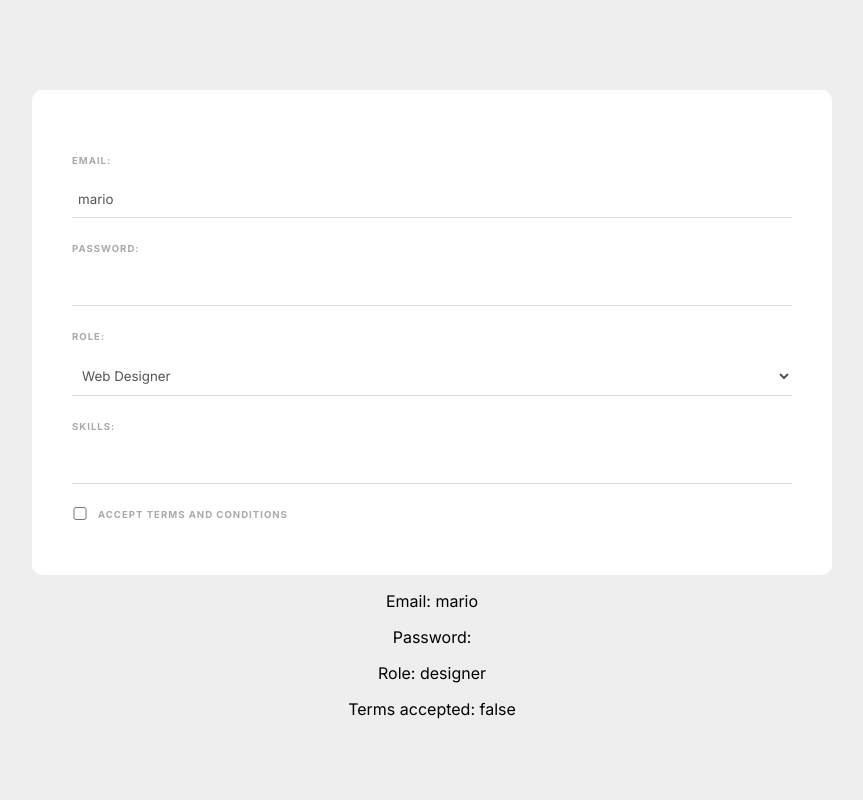
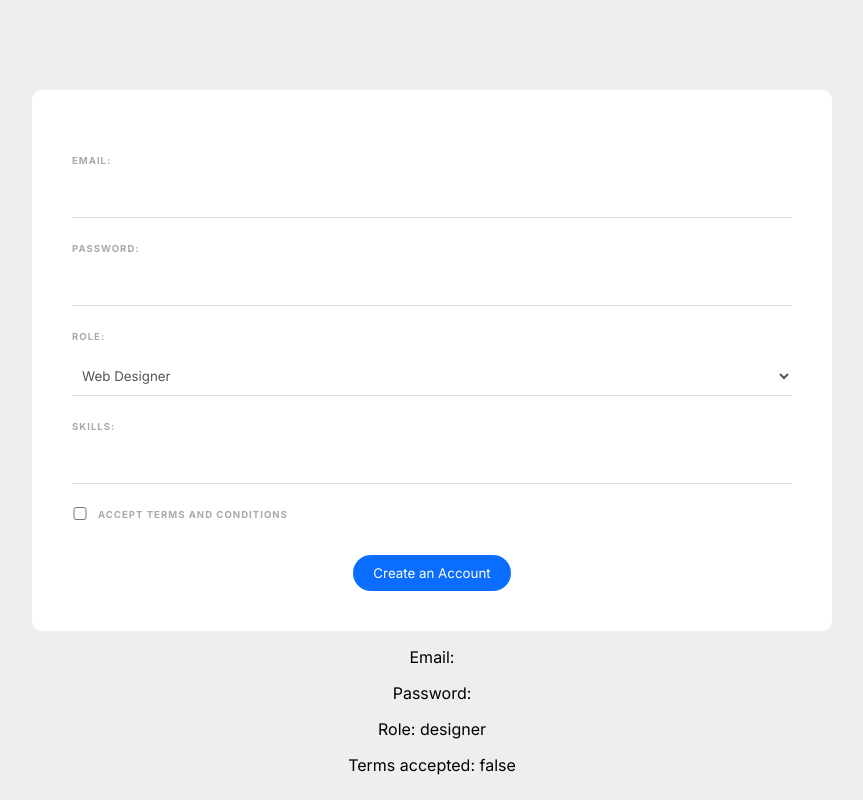
Before and after one commit to WaltsonZh/VueTutorial, a Vue app in the folder WebForm/: page / in a window 1280 px wide. Shown: the whole page, without its empty margins (208-1071 px from the left). Built offline with nearby package versions, Linux system fonts and the light colour scheme.

Commit message:
lesson 7: submit form

```diff
--- a/WebForm/src/components/SignupForm.vue
+++ b/WebForm/src/components/SignupForm.vue
@@ -1,10 +1,11 @@
 <template>
-  <form>
+  <form @submit.prevent="handleSubmit">
     <label>Email:</label>
     <input type="email" required v-model="email" />
 
     <label>Password:</label>
     <input type="password" required v-model="password" />
+    <div v-if="passwordError" class="error">{{ passwordError }}</div>
 
     <label>Role:</label>
     <select v-model="role">
@@ -22,6 +23,10 @@
       <input type="checkbox" required v-model="terms" />
       <label>Accept terms and conditions</label>
     </div>
+
+    <div class="submit">
+      <button>Create an Account</button>
+    </div>
   </form>
 
   <p>Email: {{ email }}</p>
@@ -34,12 +39,13 @@
   export default {
     data() {
       return {
-        email: 'mario',
+        email: '',
         password: '',
         role: 'designer',
         terms: false,
         tempSkill: '',
         skills: [],
+        passwordError: '',
       }
     },
     methods: {
@@ -53,7 +59,18 @@
       },
       removeSkill(e) {
         this.skills = this.skills.filter((skill) => skill !== e.target.textContent)
-      }
+      },
+      handleSubmit() {
+        this.passwordError = this.password.length > 5 ? '' : 'Password must be at least 6 chars long'
+
+        if (!this.passwordError) {
+          console.log('email: ', this.email)
+          console.log('password: ', this.password)
+          console.log('role: ', this.role)
+          console.log('skills: ', this.skills)
+          console.log('terms.accepted: ', this.terms)
+        }
+      },
     },
   }
 </script>
@@ -108,4 +125,20 @@
     color: #777;
     cursor: pointer;
   }
+  button {
+    background: #0b6dff;
+    padding: 10px 20px;
+    margin-top: 20px;
+    color: white;
+    border-radius: 20px;
+    cursor: pointer;
+  }
+  .submit {
+    text-align: center;
+  }
+  .error {
+    color: #ff0062;
+    font-size: 0.8em;
+    font-weight: 700;
+  }
 </style>
```
